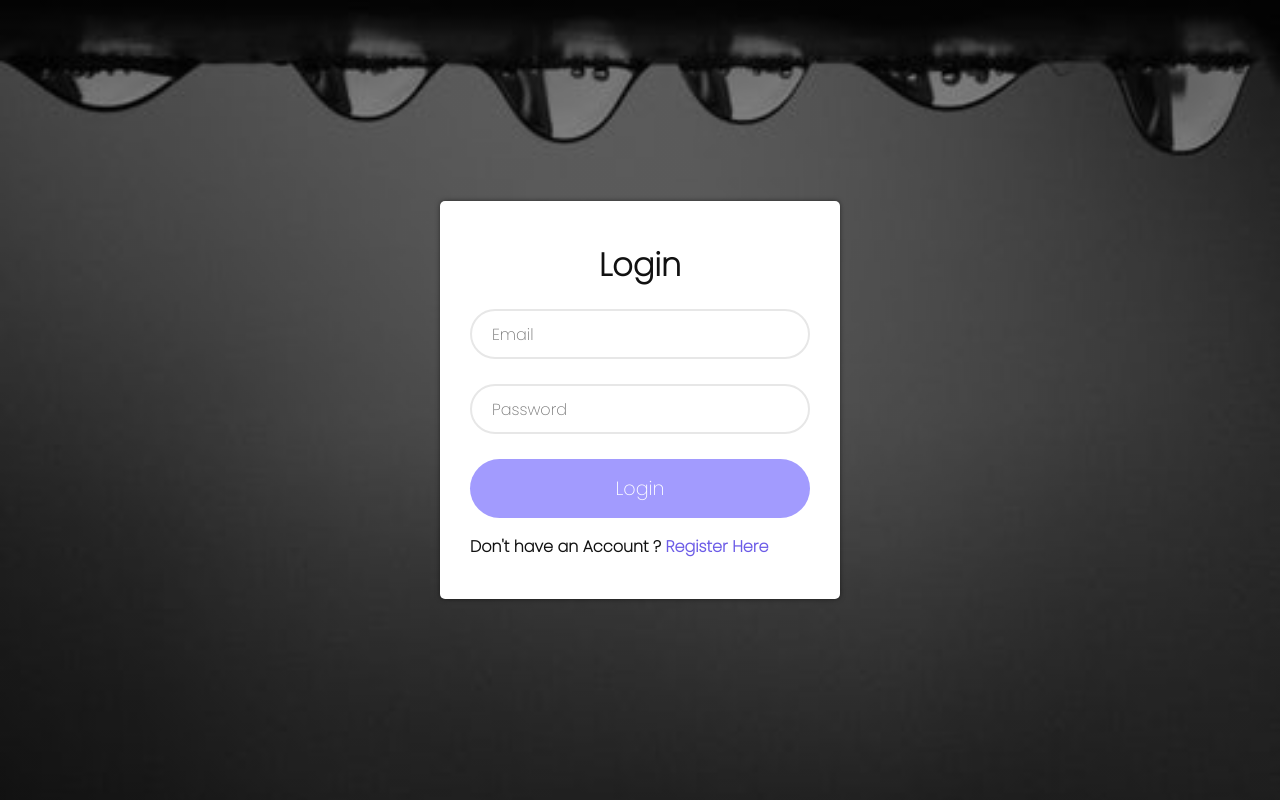
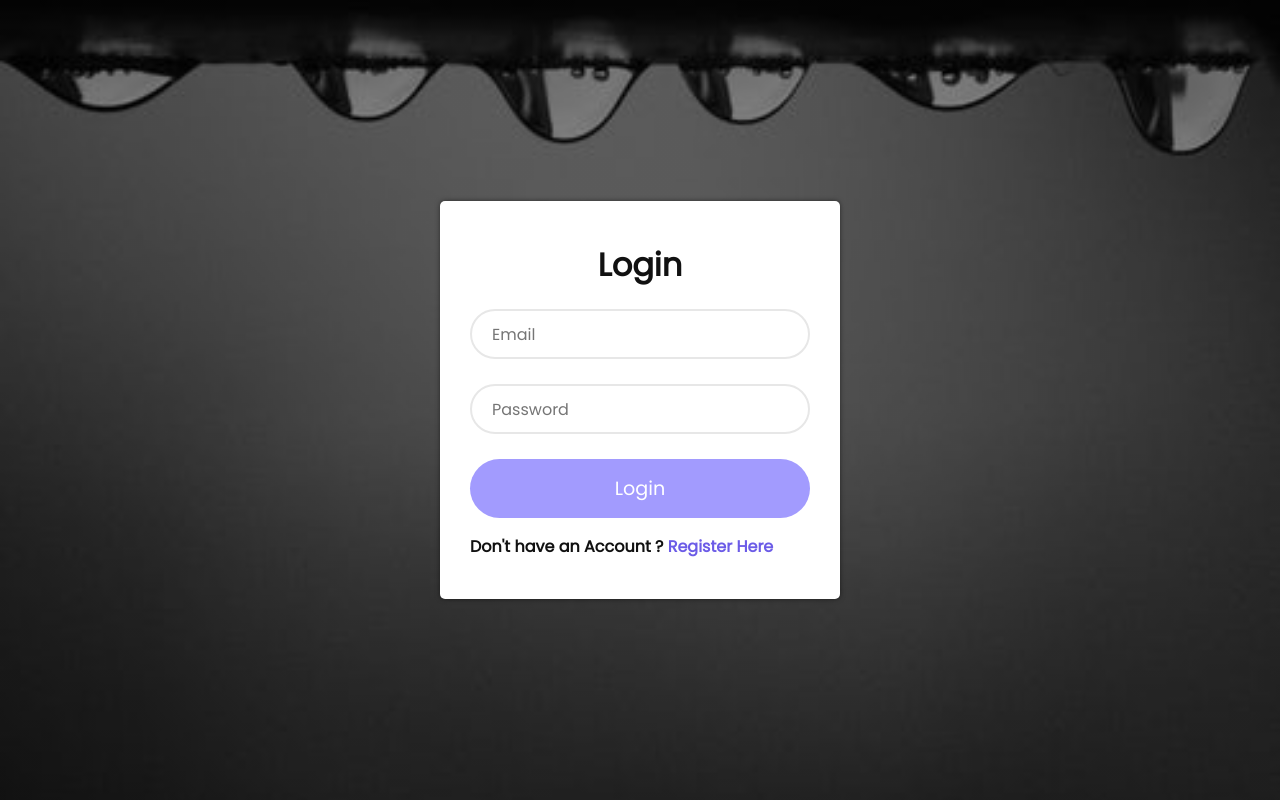
Before and after one commit to gkiplangat/login_register_form, a PHP site: page / in a window 1280 px wide. Run offline with PHP 8.4, Linux system fonts and the light colour scheme; data that the repository does not hold is empty.

Commit message:
Update style.css

```diff
--- a/style.css
+++ b/style.css
@@ -1,4 +1,4 @@
-@import url('https://fonts.googleapis.com/css2?family=Poppins:wght@200&display=swap');
+@import url('https://fonts.googleapis.com/css2?family=Poppins:wght@200;300;400&display=swap');
 *{
     margin: 0;
     padding: 0;
```
